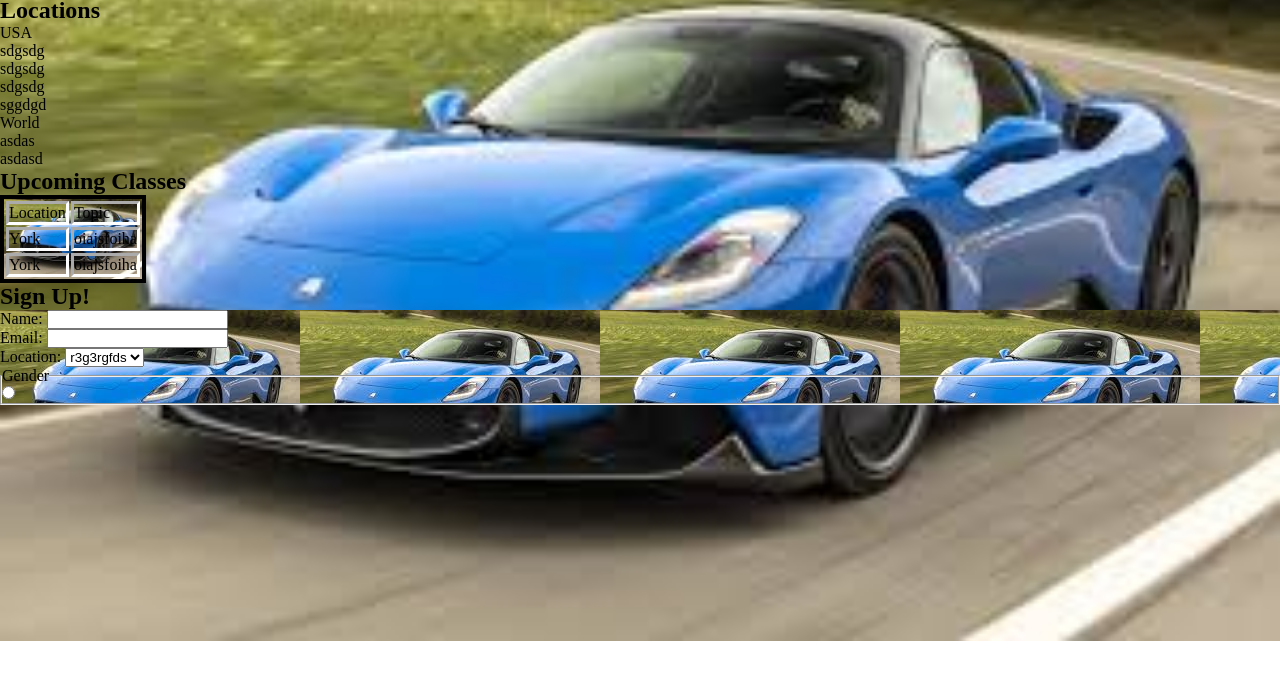
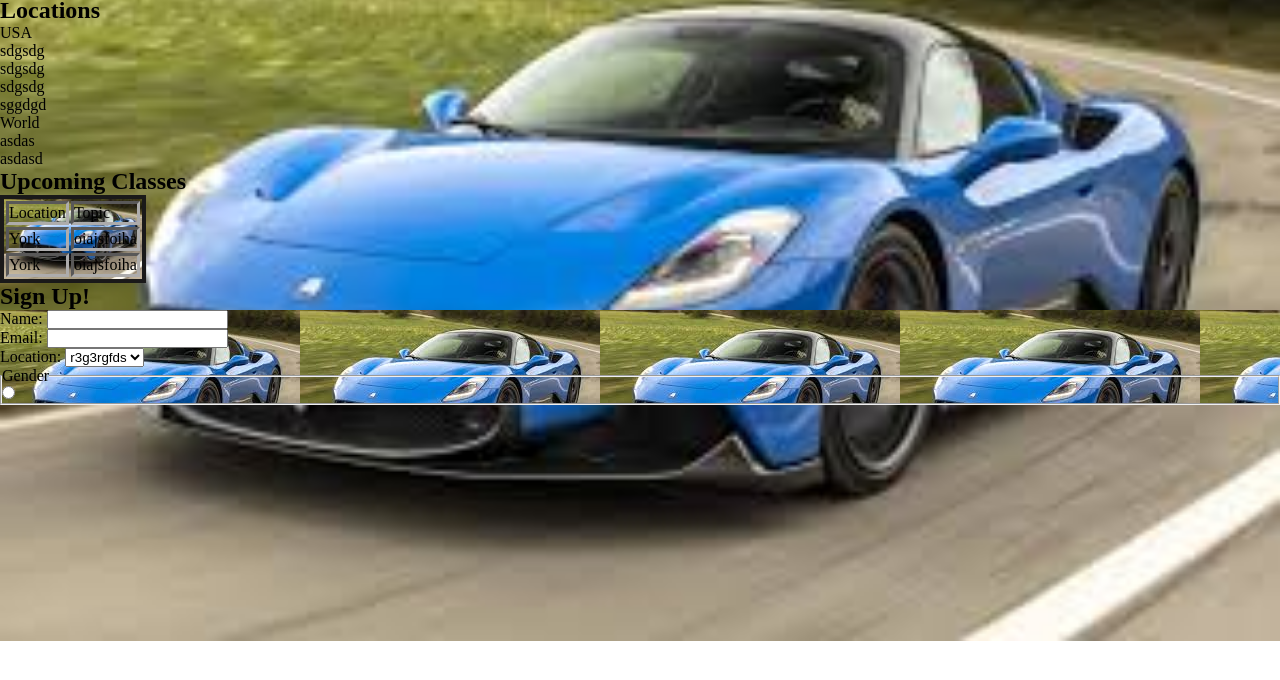
Before and after one commit to derekbl17/testing0, a plain HTML site: page index.html in a window 1280 px wide. Shown: the part 76-756 px from the top of the page. Drawn offline with Linux system fonts and the light colour scheme.

Commit message:
formatted, colors changed

```diff
--- a/styles.css
+++ b/styles.css
@@ -3,20 +3,22 @@
   padding: 0;
 }
 table {
-    border:4px solid black;
-
+  border: 4px solid rgb(26, 25, 25);
 }
 td {
   padding: 0px;
-    border:inset rgb(255, 255, 255);
+  border: inset rgb(173, 172, 172);
 }
-body {background-image: url("./car.jfif") ;
-background-repeat:no-repeat;
+body {
+  background-image: url("./car.jfif");
+  background-repeat: no-repeat;
   background-size: cover;
 }
-table {background-image: url("./car.jfif") ;
-    background-repeat:no-repeat;
+table {
+  background-image: url("./car.jfif");
+  background-repeat: no-repeat;
   background-size: cover;
 }
-    form {background-image: url("./car.jfif") ;
+form {
+  background-image: url("./car.jfif");
 }
```
Lines whose indentation alone changed are shown as unchanged.
